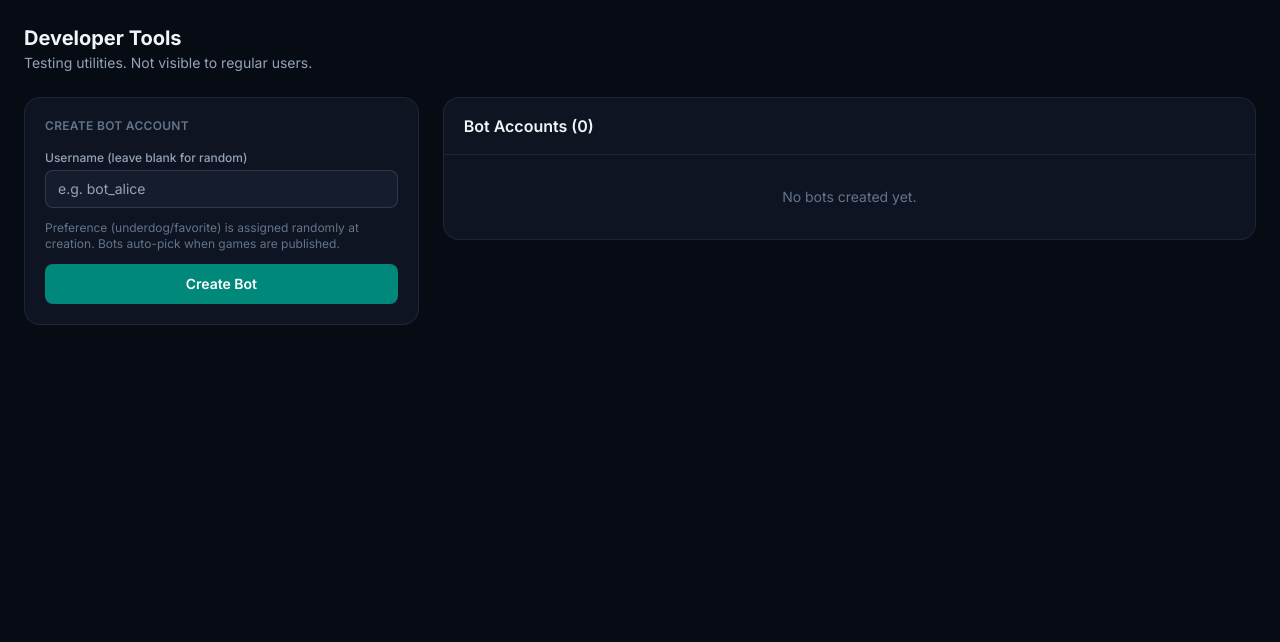
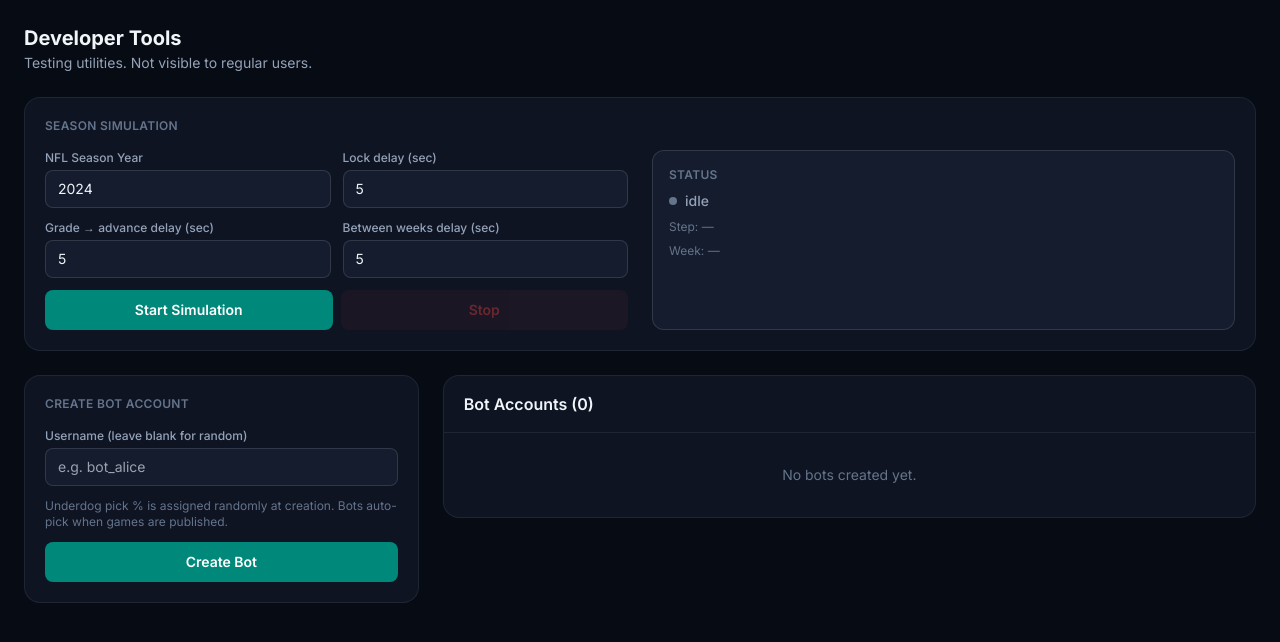
Before and after one commit to andrew23967/putnambowl2, a Django app: page /dashboard/devtools/ in a window 1280 px wide. Shown: the part 53-695 px from the top of the page. Run offline with Django 5.2, Linux system fonts and the light colour scheme; the visitor is signed in with stand-in values (Sample User, id 1); data comes from the database, SQL or seed files in the repository; some libraries are stand-ins or nearby versions.

Commit message:
Add season simulation to devtools with configurable delays and live status
Co-Authored-By: Claude Sonnet 4.6 <noreply@anthropic.com>

```diff
--- /dev/null
+++ b/main/sim.py
@@ -0,0 +1,111 @@
+import threading
+import time
+import logging
+
+log = logging.getLogger(__name__)
+
+_sim_thread = None
+_stop_event = threading.Event()
+_status = {'running': False, 'step': 'idle', 'week': None, 'error': None}
+
+
+def get_status():
+    return dict(_status)
+
+
+def start(lock_delay, grade_delay, advance_delay, year):
+    global _sim_thread, _stop_event
+    if _sim_thread and _sim_thread.is_alive():
+        return False
+    _stop_event = threading.Event()
+    _sim_thread = threading.Thread(
+        target=_run,
+        args=(int(lock_delay), int(grade_delay), int(advance_delay), int(year), _stop_event),
+        daemon=True,
+    )
+    _status.update({'running': True, 'step': 'starting', 'week': None, 'error': None})
+    _sim_thread.start()
+    return True
+
+
+def stop():
+    _stop_event.set()
+    _status.update({'running': False, 'step': 'stopped'})
+
+
+def _wait(seconds, stop_event):
+    for _ in range(seconds * 2):
+        if stop_event.is_set():
+            return False
+        time.sleep(0.5)
+    return True
+
+
+def _run(lock_delay, grade_delay, advance_delay, year, stop_event):
+    try:
+        from .auto import do_scrape_and_publish, do_lock_picks, do_grade, do_advance_week
+        from .models import SiteSettings, Game
+
+        while not stop_event.is_set():
+            settings = SiteSettings.get()
+            _status['week'] = settings.week
+
+            # Step 1: scrape + publish if not yet published
+            if not settings.publish:
+                _status['step'] = f'Week {settings.week}: scraping & publishing'
+                do_scrape_and_publish(settings, year=year)
+                settings.refresh_from_db()
+
+            if stop_event.is_set():
+                break
+
+            # Step 2: wait, then lock
+            if not settings.lock_picks:
+                _status['step'] = f'Week {settings.week}: locking in {lock_delay}s'
+                if not _wait(lock_delay, stop_event):
+                    break
+                settings.refresh_from_db()
+                _status['step'] = f'Week {settings.week}: locking picks'
+                do_lock_picks(settings)
+                settings.refresh_from_db()
+
+            if stop_event.is_set():
+                break
+
+            # Step 3: grade all games (instant with past data)
+            _status['step'] = f'Week {settings.week}: grading games'
+            do_grade(settings, year=year)
+
+            if stop_event.is_set():
+                break
+
+            # Step 4: wait before advancing (so you can see graded state)
+            _status['step'] = f'Week {settings.week}: graded — advancing in {grade_delay}s'
+            if not _wait(grade_delay, stop_event):
+                break
+
+            # Step 5: advance week
+            settings.refresh_from_db()
+            games = list(Game.objects.all())
+            if games and all(g.graded for g in games):
+                _status['step'] = f'Week {settings.week}: advancing'
+                do_advance_week(settings)
+            else:
+                _status['step'] = f'Week {settings.week}: not all graded, stopping'
+                break
+
+            if stop_event.is_set():
+                break
+
+            # Step 6: wait before next week
+            settings.refresh_from_db()
+            _status['step'] = f'Week {settings.week}: next week in {advance_delay}s'
+            if not _wait(advance_delay, stop_event):
+                break
+
+    except Exception as e:
+        log.error('[sim] error: %s', e)
+        _status.update({'running': False, 'step': 'error', 'error': str(e)})
+        return
+
+    _status.update({'running': False, 'step': 'stopped' if stop_event.is_set() else 'finished'})
--- a/main/urls.py
+++ b/main/urls.py
@@ -22,6 +22,8 @@ urlpatterns = [
     path('dashboard/generate-recap/', views.generate_recap, name='generate_recap'),
     path('dashboard/send-test-email/', views.send_test_email, name='send_test_email'),
     path('dashboard/devtools/', views.devtools, name='devtools'),
+    path('dashboard/devtools/sim/', views.sim_control, name='sim_control'),
+    path('dashboard/devtools/sim/status/', views.sim_status, name='sim_status'),
     path('dashboard/picks/delete-game/', views.ajax_delete_game, name='ajax_delete_game'),
     path('dashboard/picks/set-winner/', views.ajax_set_winner, name='ajax_set_winner'),
     path('dashboard/picks/add-game/', views.ajax_add_game, name='ajax_add_game'),
--- a/main/views.py
+++ b/main/views.py
@@ -1089,5 +1089,29 @@ def devtools(request):
 
         return redirect('main:devtools')
 
+    from . import sim as sim_module
     bots = User.objects.select_related('profile').filter(profile__is_bot=True).order_by('username')
-    return render(request, 'main/devtools.html', {'bots': bots})
+    return render(request, 'main/devtools.html', {'bots': bots, 'sim_status': sim_module.get_status()})
+
+
+@staff_member_required
+@require_POST
+def sim_control(request):
+    from . import sim as sim_module
+    action = request.POST.get('action')
+    if action == 'start':
+        sim_module.start(
+            lock_delay=request.POST.get('lock_delay', 5),
+            grade_delay=request.POST.get('grade_delay', 5),
+            advance_delay=request.POST.get('advance_delay', 5),
+            year=request.POST.get('year', 2024),
+        )
+    elif action == 'stop':
+        sim_module.stop()
+    return JsonResponse(sim_module.get_status())
+
+
+@staff_member_required
+def sim_status(request):
+    from . import sim as sim_module
+    return JsonResponse(sim_module.get_status())
--- a/templates/main/devtools.html
+++ b/templates/main/devtools.html
@@ -16,6 +16,69 @@
   {% endfor %}
 {% endif %}
 
+<!-- ===== SIMULATION ===== -->
+<div class="rounded-2xl p-5 mb-6" style="background:var(--surface);border:1px solid var(--border);">
+  <p class="text-xs font-semibold uppercase tracking-wide mb-4" style="color:var(--muted);">Season Simulation</p>
+  <div class="grid grid-cols-1 lg:grid-cols-2 gap-6">
+
+    <!-- Controls -->
+    <div class="space-y-3">
+      <div class="grid grid-cols-2 gap-3">
+        <div>
+          <label class="block text-xs font-medium mb-1" style="color:var(--muted2);">NFL Season Year</label>
+          <input id="sim-year" type="number" value="2024" min="2000" max="2030"
+                 class="w-full px-3 py-2 text-sm rounded-lg outline-none"
+                 style="background:var(--surface2);border:1px solid var(--border2);color:var(--text);">
+        </div>
+        <div>
+          <label class="block text-xs font-medium mb-1" style="color:var(--muted2);">Lock delay (sec)</label>
+          <input id="sim-lock" type="number" value="5" min="1"
+                 class="w-full px-3 py-2 text-sm rounded-lg outline-none"
+                 style="background:var(--surface2);border:1px solid var(--border2);color:var(--text);">
+        </div>
+        <div>
+          <label class="block text-xs font-medium mb-1" style="color:var(--muted2);">Grade → advance delay (sec)</label>
+          <input id="sim-grade" type="number" value="5" min="1"
+                 class="w-full px-3 py-2 text-sm rounded-lg outline-none"
+                 style="background:var(--surface2);border:1px solid var(--border2);color:var(--text);">
+        </div>
+        <div>
+          <label class="block text-xs font-medium mb-1" style="color:var(--muted2);">Between weeks delay (sec)</label>
+          <input id="sim-advance" type="number" value="5" min="1"
+                 class="w-full px-3 py-2 text-sm rounded-lg outline-none"
+                 style="background:var(--surface2);border:1px solid var(--border2);color:var(--text);">
+        </div>
+      </div>
+      <div class="flex gap-2">
+        <button id="sim-start-btn" onclick="simStart()"
+                class="flex-1 py-2.5 text-sm font-semibold rounded-lg"
+                style="background:var(--accent);color:#fff;">
+          Start Simulation
+        </button>
+        <button id="sim-stop-btn" onclick="simStop()" disabled
+                class="flex-1 py-2.5 text-sm font-semibold rounded-lg"
+                style="background:rgba(239,68,68,.15);color:#ef4444;opacity:.4;">
+          Stop
+        </button>
+      </div>
+    </div>
+
+    <!-- Status -->
+    <div class="rounded-xl p-4 flex flex-col gap-2" style="background:var(--surface2);border:1px solid var(--border2);">
+      <p class="text-xs font-semibold uppercase tracking-wide" style="color:var(--muted);">Status</p>
+      <div class="flex items-center gap-2">
+        <span id="sim-dot" class="w-2 h-2 rounded-full" style="background:var(--muted);flex-shrink:0;"></span>
+        <span id="sim-state" class="text-sm font-medium" style="color:var(--muted2);">idle</span>
+      </div>
+      <p class="text-xs" style="color:var(--muted);">Step: <span id="sim-step">—</span></p>
+      <p class="text-xs" style="color:var(--muted);">Week: <span id="sim-week">—</span></p>
+      <p id="sim-error" class="text-xs" style="color:#ef4444;display:none;"></p>
+    </div>
+
+  </div>
+</div>
+
+<!-- ===== BOTS + CREATE ===== -->
 <div class="grid grid-cols-1 lg:grid-cols-3 gap-6">
 
   <!-- Create Bot -->
@@ -31,7 +94,7 @@
                  class="w-full px-3 py-2 text-sm rounded-lg outline-none"
                  style="background:var(--surface2);border:1px solid var(--border2);color:var(--text);">
         </div>
-        <p class="text-xs" style="color:var(--muted);">Preference (underdog/favorite) is assigned randomly at creation. Bots auto-pick when games are published.</p>
+        <p class="text-xs" style="color:var(--muted);">Underdog pick % is assigned randomly at creation. Bots auto-pick when games are published.</p>
         <button type="submit"
                 class="w-full py-2.5 text-sm font-semibold rounded-lg"
                 style="background:var(--accent);color:#fff;">
@@ -84,4 +147,67 @@
   </div>
 
 </div>
+
+<script>
+const csrfToken = '{{ csrf_token }}';
+const simUrl = '{% url "main:sim_control" %}';
+const statusUrl = '{% url "main:sim_status" %}';
+let pollInterval = null;
+
+function simStart() {
+  const body = new URLSearchParams({
+    action: 'start',
+    lock_delay: document.getElementById('sim-lock').value,
+    grade_delay: document.getElementById('sim-grade').value,
+    advance_delay: document.getElementById('sim-advance').value,
+    year: document.getElementById('sim-year').value,
+    csrfmiddlewaretoken: csrfToken,
+  });
+  fetch(simUrl, { method: 'POST', body }).then(r => r.json()).then(updateStatus);
+  startPolling();
+}
+
+function simStop() {
+  const body = new URLSearchParams({ action: 'stop', csrfmiddlewaretoken: csrfToken });
+  fetch(simUrl, { method: 'POST', body }).then(r => r.json()).then(updateStatus);
+}
+
+function startPolling() {
+  if (pollInterval) return;
+  pollInterval = setInterval(() => {
+    fetch(statusUrl).then(r => r.json()).then(s => {
+      updateStatus(s);
+      if (!s.running) { clearInterval(pollInterval); pollInterval = null; }
+    });
+  }, 1000);
+}
+
+function updateStatus(s) {
+  const dot = document.getElementById('sim-dot');
+  const state = document.getElementById('sim-state');
+  const step = document.getElementById('sim-step');
+  const week = document.getElementById('sim-week');
+  const err = document.getElementById('sim-error');
+  const startBtn = document.getElementById('sim-start-btn');
+  const stopBtn = document.getElementById('sim-stop-btn');
+
+  dot.style.background = s.running ? '#10b981' : (s.step === 'error' ? '#ef4444' : 'var(--muted)');
+  state.textContent = s.running ? 'running' : s.step;
+  state.style.color = s.running ? '#10b981' : 'var(--muted2)';
+  step.textContent = s.step || '—';
+  week.textContent = s.week != null ? s.week : '—';
+
+  if (s.error) { err.textContent = s.error; err.style.display = ''; }
+  else { err.style.display = 'none'; }
+
+  startBtn.disabled = s.running;
+  startBtn.style.opacity = s.running ? '.4' : '1';
+  stopBtn.disabled = !s.running;
+  stopBtn.style.opacity = s.running ? '1' : '.4';
+}
+
+// Init from server-rendered status
+updateStatus({{ sim_status|safe }});
+{% if sim_status.running %}startPolling();{% endif %}
+</script>
 {% endblock %}
```
